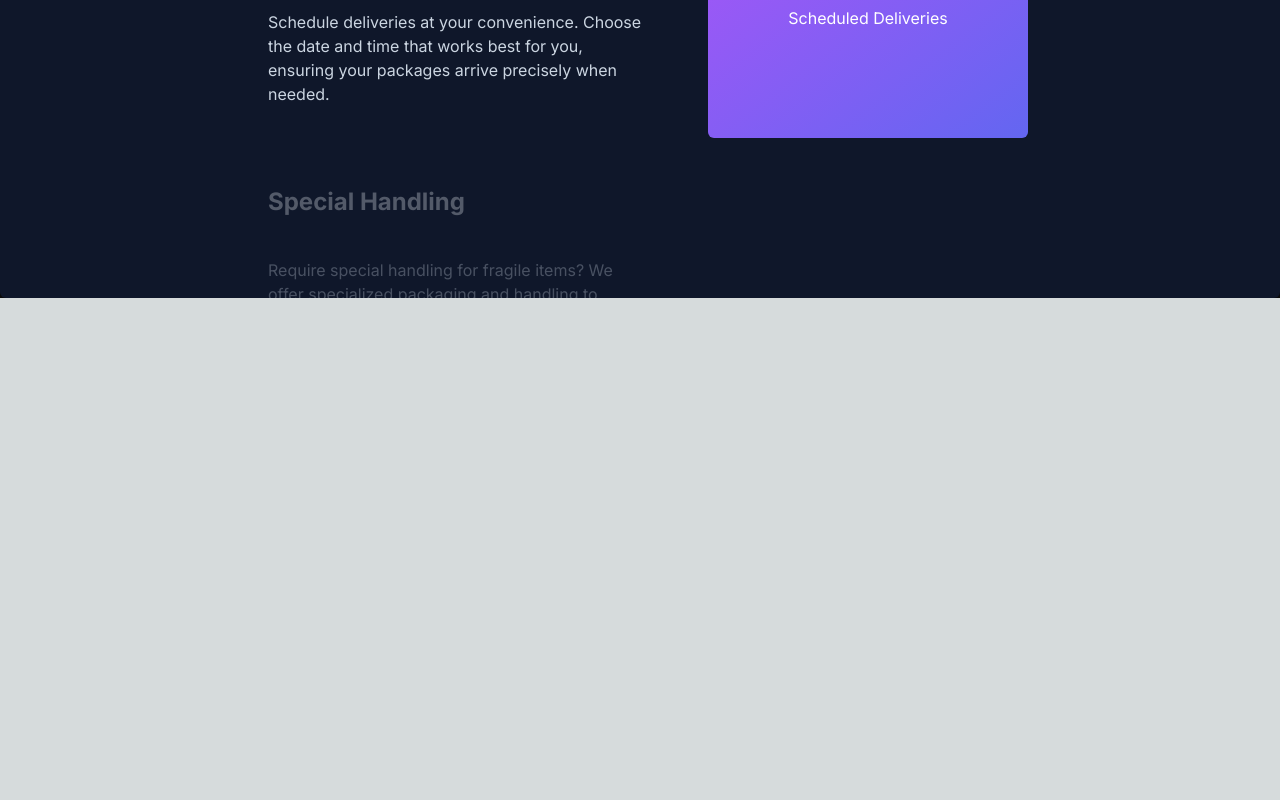
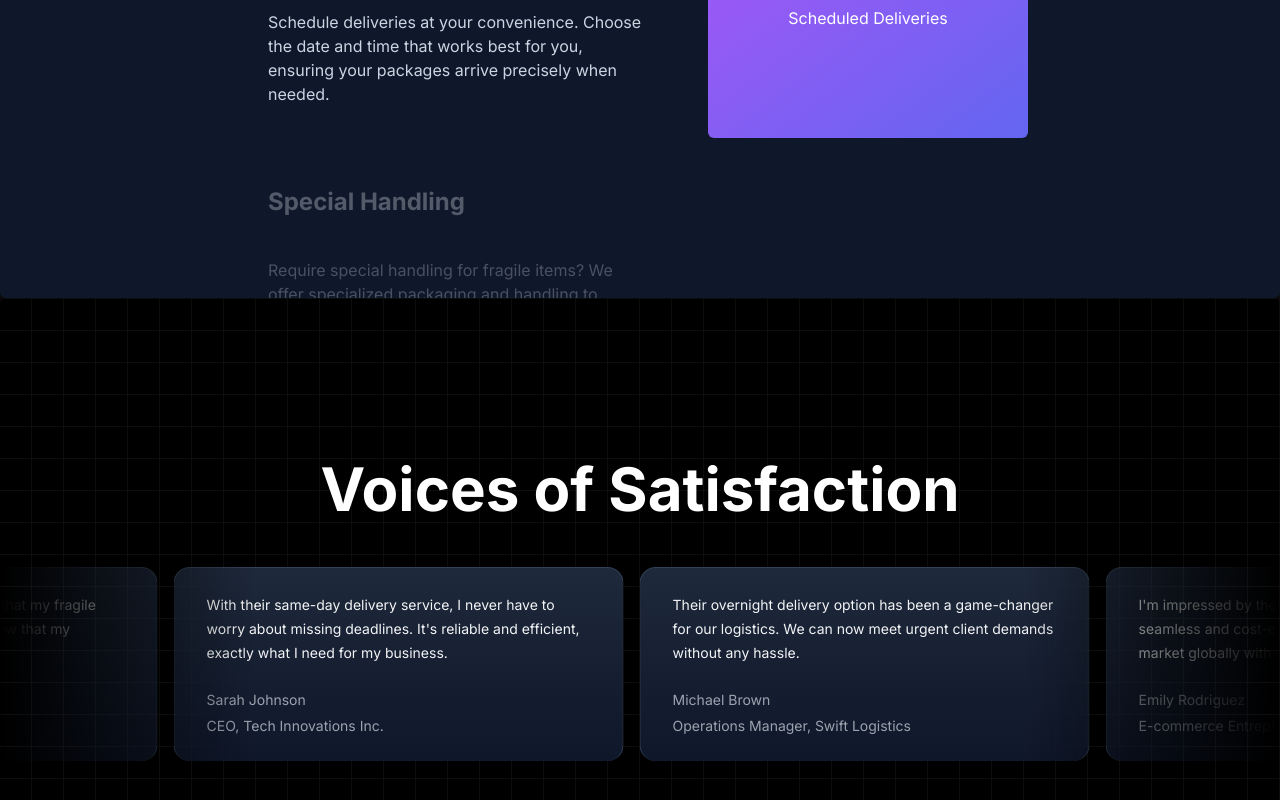
Before and after one commit to Theminacious/DreamProject, a Next.js app: page / in a window 1280 px wide. Shown: the part 1630-2430 px from the top of the page. Before the commit the page ends 1928 px from the top, so only its background shows below. Built offline with nearby package versions, Linux system fonts and the light colour scheme.

Commit message:
"added mini-svg-data-uri dependency, updated HeroSection component, updated page.tsx to include Testimonials component, and modified tailwind.config.ts to add svg pattern utilities

```diff
--- a/next.config.mjs
+++ b/next.config.mjs
@@ -1,7 +1,7 @@
 /** @type {import('next').NextConfig} */
 const nextConfig = {
     images: {
-        domains: ['assets.aceternity.com'],
+        domains: ['assets.aceternity.com',"cdn.pixabay.com"],
       },
 
 };
--- a/package.json
+++ b/package.json
@@ -11,6 +11,7 @@
   "dependencies": {
     "clsx": "^2.1.1",
     "framer-motion": "^11.2.11",
+    "mini-svg-data-uri": "^1.4.4",
     "next": "14.2.4",
     "react": "^18",
     "react-dom": "^18",
--- a/src/app/page.tsx
+++ b/src/app/page.tsx
@@ -1,7 +1,8 @@
+
 import HeroSection from '@/components/HeroSection'
 import OurFeatures from '../components/OurFeatures'
-import Scroll from '@/components/scroll';
-
+import Scroll from '@/components/Scroll';
+import Testimonials from '@/components/Testimonials';
 
 export default function Home() {
   return (
@@ -9,6 +10,7 @@ export default function Home() {
    <HeroSection/>
    <OurFeatures/>
    <Scroll/>
+   <Testimonials/>
     </main>
   );
 }
--- /dev/null
+++ b/src/components/Testimonials.tsx
@@ -0,0 +1,55 @@
+'use client'
+import React, { useEffect, useState } from "react";
+import { InfiniteMovingCards } from "./ui/infinte-moving-card";
+
+const Testimonials = () => {
+  return (
+    <div className="h-[40rem] rounded-md flex flex-col antialiased bg-white dark:bg-black dark:bg-grid-white/[0.05] items-center justify-center relative overflow-hidden">
+        <h2 className="text-4xl sm:text-5xl md:text-6xl font-bold text-gray-900 dark:text-white leading-tight mb-8">
+        Voices of Satisfaction
+        </h2>
+    <InfiniteMovingCards
+      items={testimonials}
+      direction="right"
+      speed="slow"
+    />
+  </div>
+  )
+}
+
+export default Testimonials
+
+
+
+const testimonials = [
+    {
+      quote:
+        "With their same-day delivery service, I never have to worry about missing deadlines. It's reliable and efficient, exactly what I need for my business.",
+      name: "Sarah Johnson",
+      title: "CEO, Tech Innovations Inc.",
+    },
+    {
+      quote:
+        "Their overnight delivery option has been a game-changer for our logistics. We can now meet urgent client demands without any hassle.",
+      name: "Michael Brown",
+      title: "Operations Manager, Swift Logistics",
+    },
+    {
+      quote:
+        "I'm impressed by their international shipping service. It's seamless and cost-effective, allowing us to expand our market globally with ease.",
+      name: "Emily Rodriguez",
+      title: "E-commerce Entrepreneur",
+    },
+    {
+      quote:
+        "Their package tracking feature is fantastic! I always know exactly where my shipments are, and the real-time updates keep me informed every step of the way.",
+      name: "John Carter",
+      title: "Small Business Owner",
+    },
+    {
+      quote:
+        "The secure packaging service ensures that my fragile items arrive intact. It's reassuring to know that my packages are handled with care.",
+      name: "Alice Green",
+      title: "Artisan Crafts Seller",
+    },
+  ];
--- /dev/null
+++ b/src/components/ui/infinte-moving-card.tsx
@@ -0,0 +1,121 @@
+"use client";
+
+import { cn } from "@/utils/cn";
+import React, { useEffect, useState } from "react";
+
+export const InfiniteMovingCards = ({
+  items,
+  direction = "left",
+  speed = "fast",
+  pauseOnHover = true,
+  className,
+}: {
+  items: {
+    quote: string;
+    name: string;
+    title: string;
+  }[];
+  direction?: "left" | "right";
+  speed?: "fast" | "normal" | "slow";
+  pauseOnHover?: boolean;
+  className?: string;
+}) => {
+  const containerRef = React.useRef<HTMLDivElement>(null);
+  const scrollerRef = React.useRef<HTMLUListElement>(null);
+
+  useEffect(() => {
+    addAnimation();
+  }, []);
+  const [start, setStart] = useState(false);
+  function addAnimation() {
+    if (containerRef.current && scrollerRef.current) {
+      const scrollerContent = Array.from(scrollerRef.current.children);
+
+      scrollerContent.forEach((item) => {
+        const duplicatedItem = item.cloneNode(true);
+        if (scrollerRef.current) {
+          scrollerRef.current.appendChild(duplicatedItem);
+        }
+      });
+
+      getDirection();
+      getSpeed();
+      setStart(true);
+    }
+  }
+  const getDirection = () => {
+    if (containerRef.current) {
+      if (direction === "left") {
+        containerRef.current.style.setProperty(
+          "--animation-direction",
+          "forwards"
+        );
+      } else {
+        containerRef.current.style.setProperty(
+          "--animation-direction",
+          "reverse"
+        );
+      }
+    }
+  };
+  const getSpeed = () => {
+    if (containerRef.current) {
+      if (speed === "fast") {
+        containerRef.current.style.setProperty("--animation-duration", "20s");
+      } else if (speed === "normal") {
+        containerRef.current.style.setProperty("--animation-duration", "40s");
+      } else {
+        containerRef.current.style.setProperty("--animation-duration", "80s");
+      }
+    }
+  };
+  return (
+    <div
+      ref={containerRef}
+      className={cn(
+        "scroller relative z-20  max-w-7xl overflow-hidden  [mask-image:linear-gradient(to_right,transparent,white_20%,white_80%,transparent)]",
+        className
+      )}
+    >
+      <ul
+        ref={scrollerRef}
+        className={cn(
+          " flex min-w-full shrink-0 gap-4 py-4 w-max flex-nowrap",
+          start && "animate-scroll ",
+          pauseOnHover && "hover:[animation-play-state:paused]"
+        )}
+      >
+        {items.map((item, idx) => (
+          <li
+            className="w-[350px] max-w-full relative rounded-2xl border border-b-0 flex-shrink-0 border-slate-700 px-8 py-6 md:w-[450px]"
+            style={{
+              background:
+                "linear-gradient(180deg, var(--slate-800), var(--slate-900)",
+            }}
+            key={item.name}
+          >
+            <blockquote>
+              <div
+                aria-hidden="true"
+                className="user-select-none -z-1 pointer-events-none absolute -left-0.5 -top-0.5 h-[calc(100%_+_4px)] w-[calc(100%_+_4px)]"
+              ></div>
+              <span className=" relative z-20 text-sm leading-[1.6] text-gray-100 font-normal">
+                {item.quote}
+              </span>
+              <div className="relative z-20 mt-6 flex flex-row items-center">
+                <span className="flex flex-col gap-1">
+                  <span className=" text-sm leading-[1.6] text-gray-400 font-normal">
+                    {item.name}
+                  </span>
+                  <span className=" text-sm leading-[1.6] text-gray-400 font-normal">
+                    {item.title}
+                  </span>
+                </span>
+              </div>
+            </blockquote>
+          </li>
+        ))}
+      </ul>
+    </div>
+  );
+};
--- a/tailwind.config.ts
+++ b/tailwind.config.ts
@@ -1,9 +1,17 @@
 import type { Config } from "tailwindcss";
+const svgToDataUri = require("mini-svg-data-uri");
 const defaultTheme = require("tailwindcss/defaultTheme");
 const colors = require("tailwindcss/colors");
 const {
   default: flattenColorPalette,
 } = require("tailwindcss/lib/util/flattenColorPalette");
+
+
+
+
+
+
+
 
 const config: Config = {
   content: [
@@ -16,8 +24,15 @@ const config: Config = {
     extend: {
       animation: {
         spotlight: "spotlight 2s ease .75s 1 forwards",
+        scroll:
+        "scroll var(--animation-duration, 40s) var(--animation-direction, forwards) linear infinite",
       },
       keyframes: {
+        scroll: {
+          to: {
+            transform: "translate(calc(-50% - 0.5rem))",
+          },
+        },
         spotlight: {
           "0%": {
             opacity: "0",
@@ -37,6 +52,8 @@ const config: Config = {
   },
   plugins: [
     addVariablesForColors,
+    addSvgPattern,
+
   ],
 };
 
@@ -52,4 +69,29 @@ function addVariablesForColors({ addBase, theme }: any) {
 }
 
 
+
+function addSvgPattern({ matchUtilities, theme }: any) {
+  matchUtilities(
+    {
+      "bg-grid": (value: any) => ({
+        backgroundImage: `url("${svgToDataUri(
+          `<svg xmlns="http://www.w3.org/2000/svg" viewBox="0 0 32 32" width="32" height="32" fill="none" stroke="${value}"><path d="M0 .5H31.5V32"/></svg>`
+        )}")`,
+      }),
+      "bg-grid-small": (value: any) => ({
+        backgroundImage: `url("${svgToDataUri(
+          `<svg xmlns="http://www.w3.org/2000/svg" viewBox="0 0 32 32" width="8" height="8" fill="none" stroke="${value}"><path d="M0 .5H31.5V32"/></svg>`
+        )}")`,
+      }),
+      "bg-dot": (value: any) => ({
+        backgroundImage: `url("${svgToDataUri(
+          `<svg xmlns="http://www.w3.org/2000/svg" viewBox="0 0 32 32" width="16" height="16" fill="none"><circle fill="${value}" id="pattern-circle" cx="10" cy="10" r="1.6257413380501518"></circle></svg>`
+        )}")`,
+      }),
+    },
+    { values: flattenColorPalette(theme("backgroundColor")), type: "color" }
+  );
+}
+
+
 export default config;
```
Also changed, not shown: src/components/HeroSection.tsx (renamed from src/components/HeroSection.jsx), src/components/TechnologyWeUse.tsx (added), 1 other file (tests, documents, lock files or other folders).
